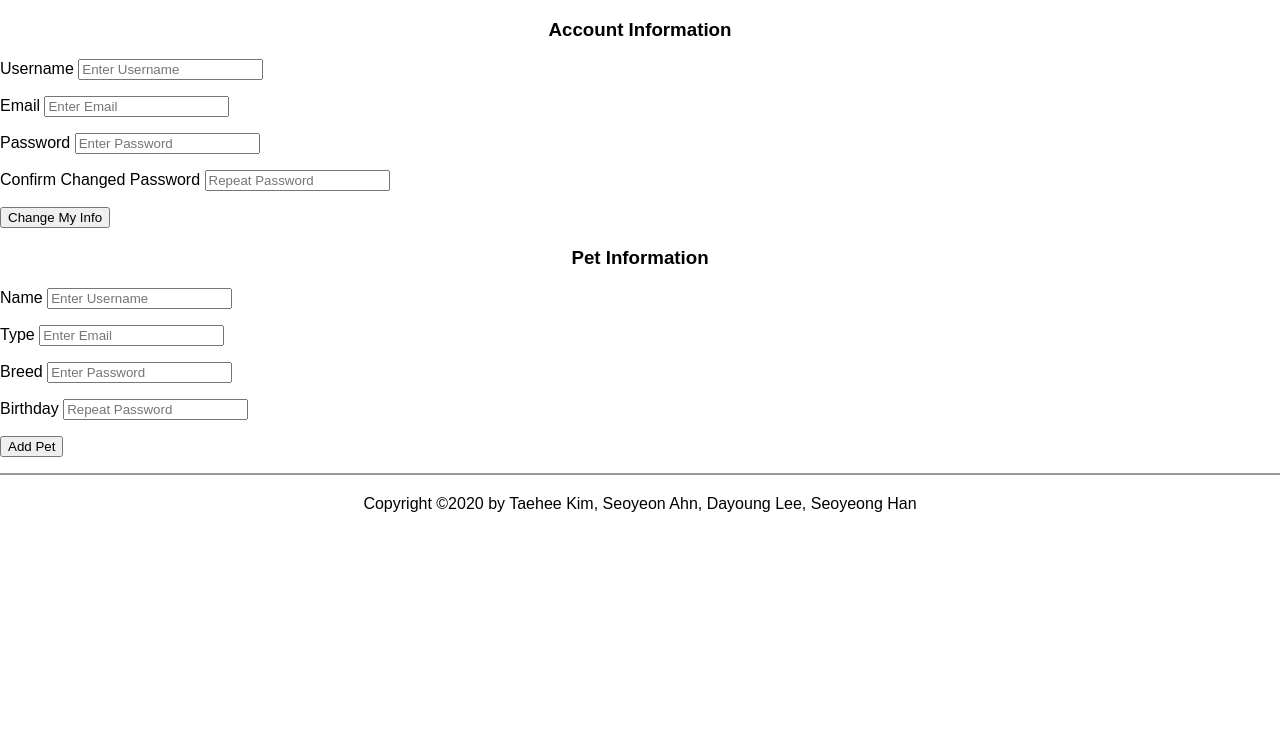
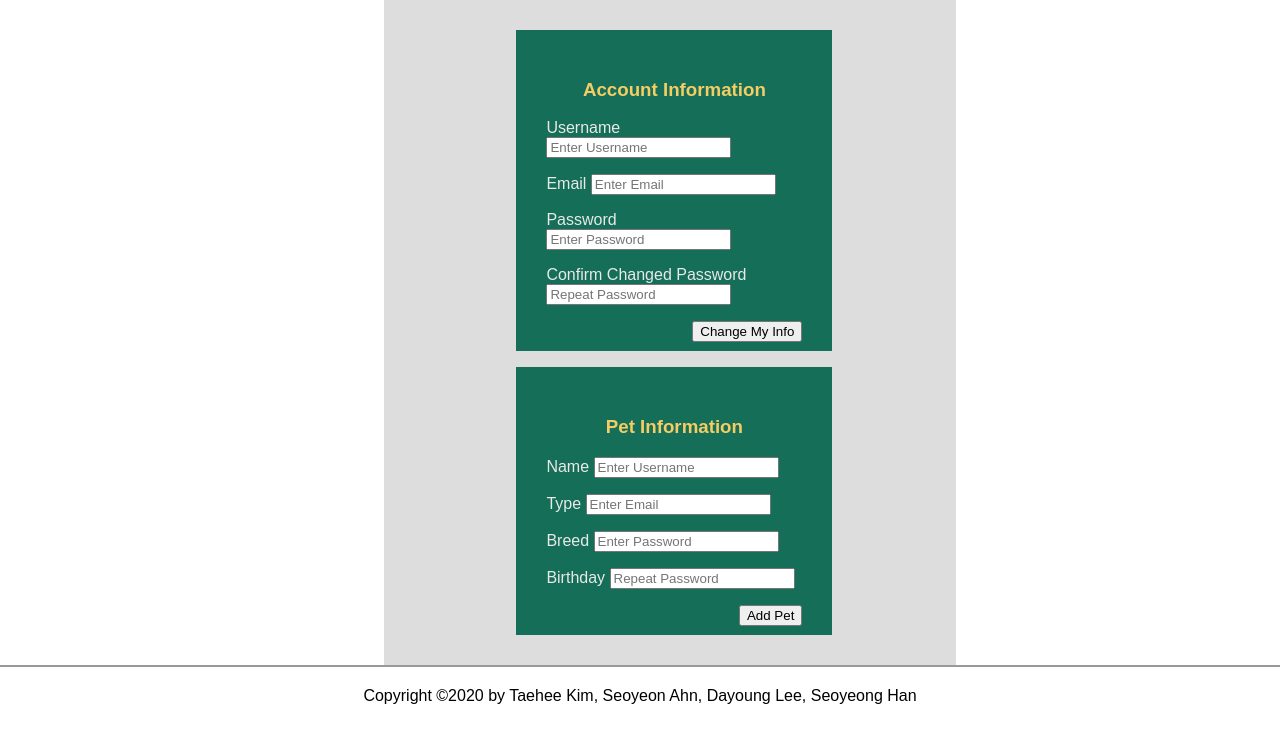
Before and after one commit to dayoung100/OpenSW_Team09, a PHP site: page /settings.php in a window 1280 px wide. Shown: the part 55-800 px from the top of the page. Run offline with PHP 8.4, Linux system fonts and the light colour scheme.

Commit message:
Update styles.css
added css for settings.php

```diff
--- a/styles.css
+++ b/styles.css
@@ -98,6 +98,41 @@ color: black;
     padding: 20px;
     margin-bottom: 15px;
 }
+#settings{
+    width:40%;
+    background-color: #ddd;
+    /* margin-top:20px; */
+    margin-left:30%;
+    padding:30px;
+}
+.account-info{
+    width:50%;
+    background-color:  #156e58;
+    color:#e8e9e8;
+    /* margin-top:20px; */
+    margin-left:20%;
+    padding:30px;
+}
+    .account-info h1{
+        color:#f4cd64;
+    }
+    .account-info button{
+        float:right;
+    }
+.pet-info{
+    width:50%;
+    background-color: #156e58;
+    /* margin-top:20px; */
+    color:#e8e9e8;
+    padding:30px;
+    margin-left:20%
+}
+    .pet-info button{
+        float: right;
+    }
+    .pet-info h1{
+        color:#f4cd64;
+    }
 
 #main_footer {
     clear: both;
```
